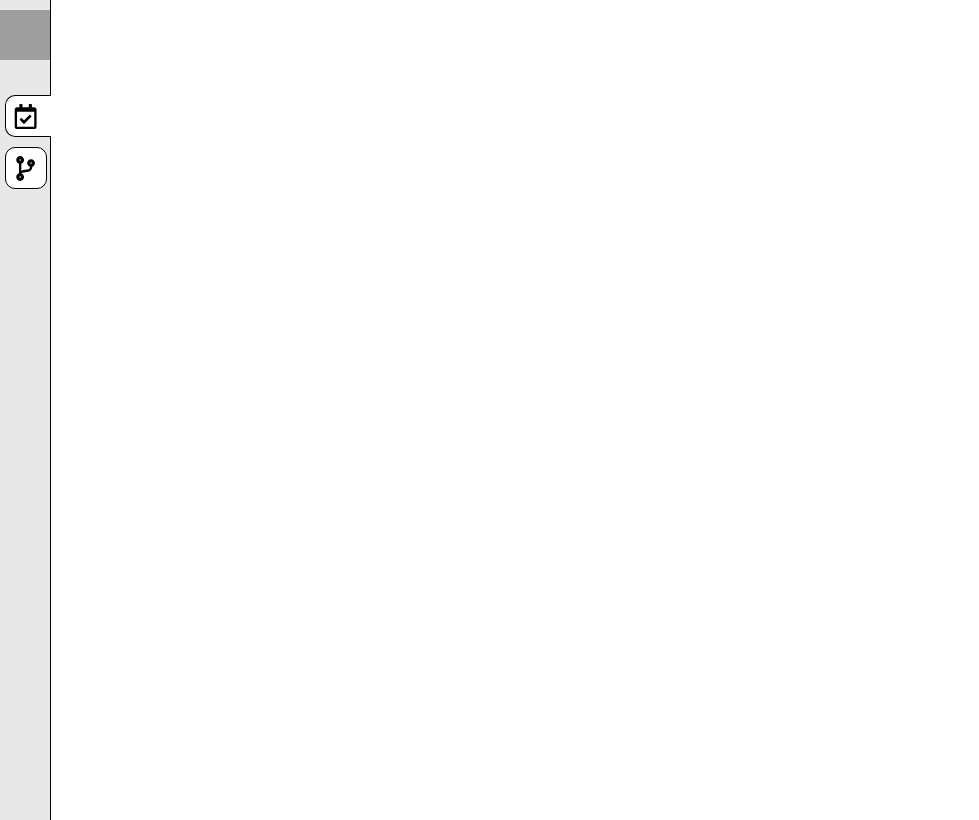
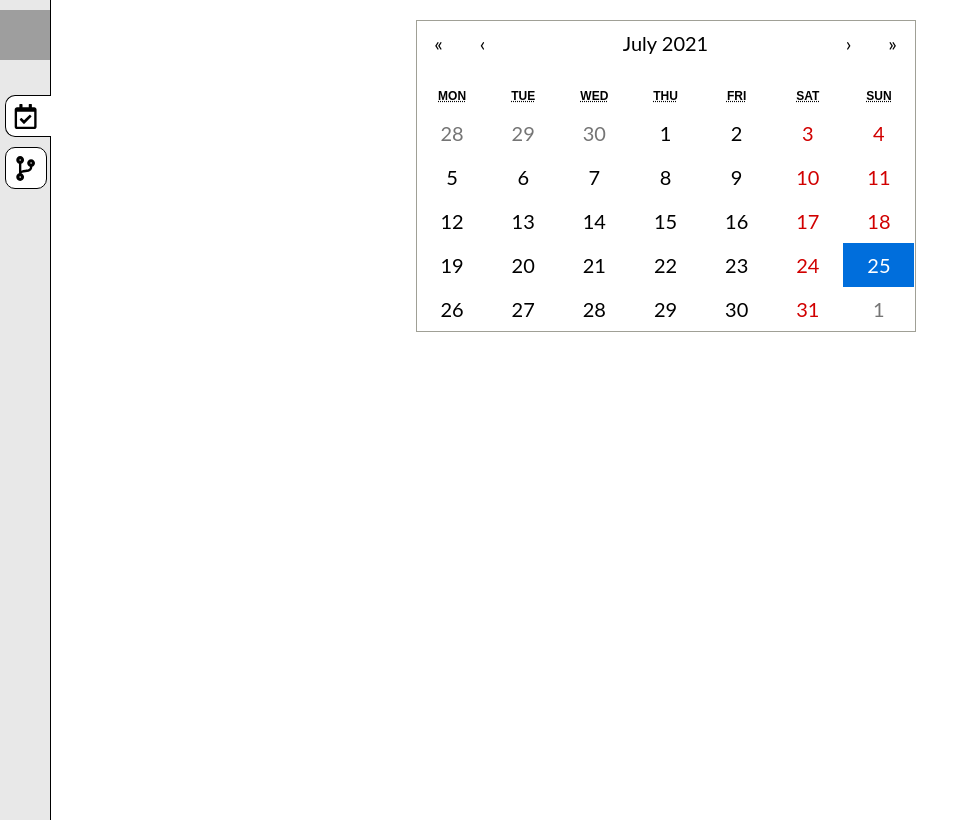
Before and after one commit to hstanford/flextool, a React app: page / in a window 1280 px wide. Both pictures are taken after a click on the element 26 px from the left and 116 px from the top of the page. Shown: the whole page, without its empty margins (0-979 px from the left). Built offline with nearby package versions, Linux system fonts and the light colour scheme; grey boxes are pictures that could not be loaded.

Commit message:
add calendar to annual leave

```diff
--- a/package.json
+++ b/package.json
@@ -37,6 +37,7 @@
     "css-loader": "^6.2.0",
     "file-loader": "^6.2.0",
     "html-webpack-plugin": "^5.3.2",
+    "react-calendar": "^3.4.0",
     "style-loader": "^3.1.0"
   }
 }
--- a/src/apps/annual_leave/page.js
+++ b/src/apps/annual_leave/page.js
@@ -1,12 +1,56 @@
-import React, { Component } from 'react';
+import React, { Component, useState } from 'react';
+import Calendar from 'react-calendar';
+import 'react-calendar/dist/Calendar.css';
+
+function Cal (props) {
+    const [ value, onChange ] = useState(new Date());
+    const upd = (val) => {
+        props.getSelected(val);
+        return onChange(val);
+    };
+    return(
+        <div className='calendar' onMouseMove={props.onMouseMove}>
+            <Calendar
+                onChange={upd}
+                value={value}
+                selectRange={props.shift}
+            />
+        </div>
+    );
+}
 
 class Page extends Component {
+    constructor (opts) {
+        super(opts);
+        this.state = {
+            shiftDown: false,
+            selectionMessage: '',
+        };
+        this.handleMM = this.handleMM.bind(this);
+        this.getSelected = this.getSelected.bind(this);
+    }
     render(){
         return(
             <div className='page'>
-                <div className='calendar'/>
+                <Cal onMouseMove={this.handleMM} shift={this.state.shiftDown} getSelected={this.getSelected}/>
+                <div className='cal-selection'>{this.state.selectionMessage}</div>
             </div>
         );
     }
+    handleMM (event) {
+        if (event.shiftKey !== this.state.shiftDown) {
+            this.setState({
+                shiftDown: event.shiftKey,
+            });
+        }
+    }
+    getSelected (dates) {
+        if (!Array.isArray(dates))
+            dates = [dates];
+
+        this.setState({
+            selectionMessage: `Selected from ${dates[0]?.toDateString?.()} to ${dates[dates.length - 1]?.toDateString?.()}`,
+        });
+    }
 }
 export default Page;
--- a/src/apps/annual_leave/styles.css
+++ b/src/apps/annual_leave/styles.css
@@ -3,12 +3,25 @@
 }
 
 .calendar {
-    width: 100%;
-    height: 100%;
+    width: fit-content;
     background-color: var(--al-colour);;
+    margin: 20px auto;
 }
 
 
 .annual_leave_nbb.navbar-button {
     background-color: var(--al-colour);;
 }
+
+.cal-selection {
+    width: fit-content;
+    margin: 10px auto;
+}
+
+.react-calendar {
+    width: 500px !important;
+}
+
+.react-calendar button {
+    font: 400 20px Lato,sans-serif;
+}
--- a/src/styles.css
+++ b/src/styles.css
@@ -34,6 +34,7 @@ html, body {
     display: flex;
     margin: auto;
     font-size: 2em;
+    user-select: none;
 }
 
 .navbar {
```
Also changed, not shown: 1 other file.
